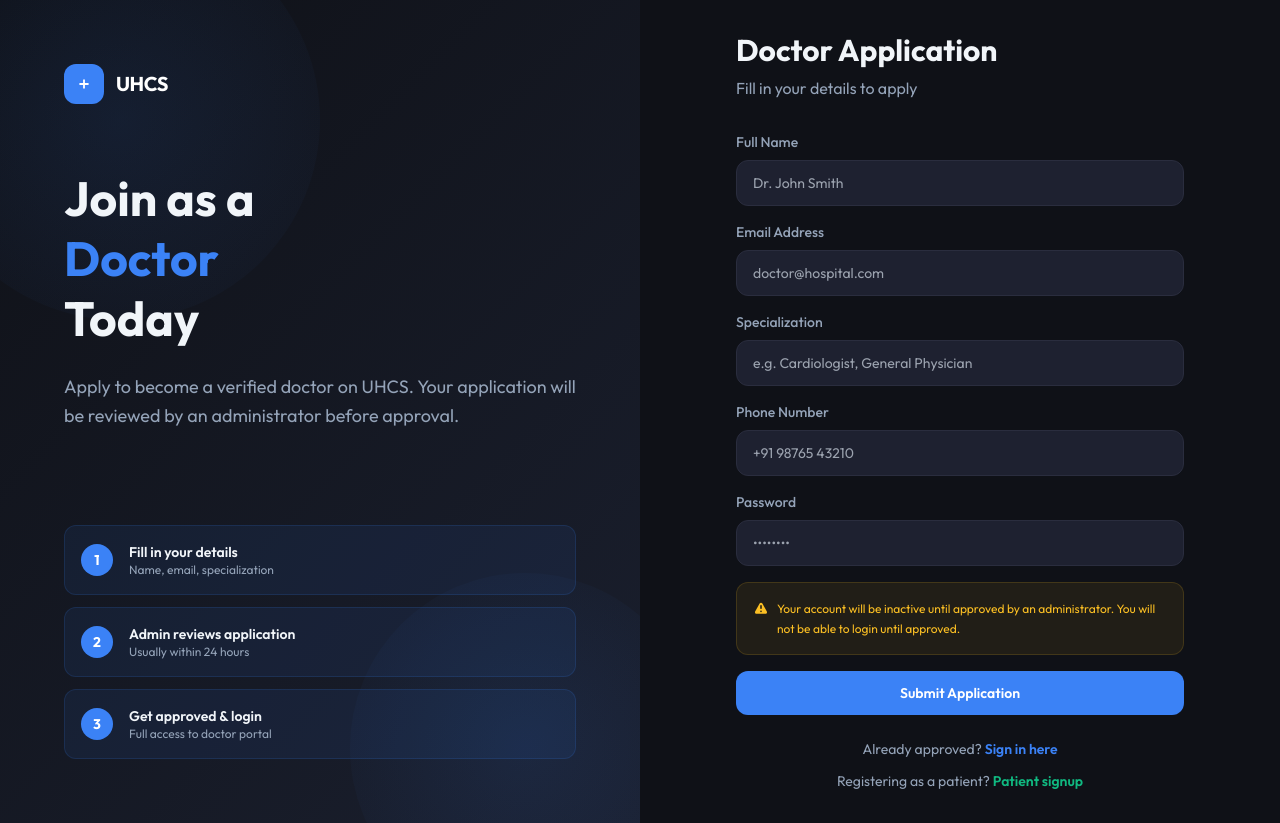
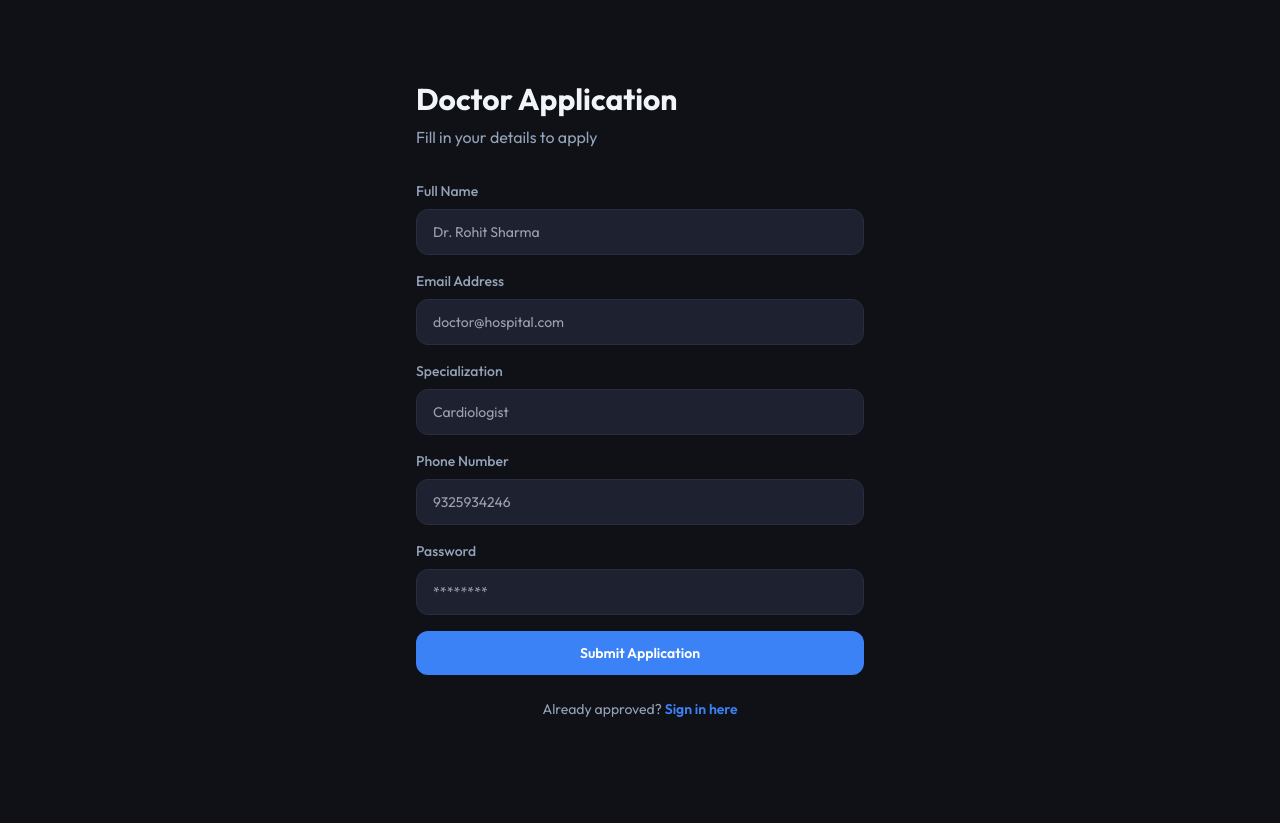
Before and after one commit to Nishikant4246/Unified-Health-Care-System, a React (Vite) app in the folder unified-healthcare-frontend/: page /register-doctor in a window 1280 px wide. After the commit the page ends 800 px from the top, so only its background shows below. Built offline with nearby package versions, Linux system fonts and the light colour scheme.

Commit message:
Updated By N

```diff
--- a/unified-healthcare-frontend/src/pages/auth/Login.jsx
+++ b/unified-healthcare-frontend/src/pages/auth/Login.jsx
@@ -48,7 +48,7 @@ export default function Login() {
 
           <div>
             <h1 className="text-5xl font-bold leading-tight mb-6" style={{ color: '#f1f5f9' }}>
-              N's <br/> Unified <br />
+              Unified <br />
               <span style={{ color: '#10b981' }}>Healthcare</span><br />
               System
             </h1>
--- a/unified-healthcare-frontend/src/pages/auth/Register.jsx
+++ b/unified-healthcare-frontend/src/pages/auth/Register.jsx
@@ -1,16 +1,37 @@
-import { useState, useContext } from "react";
+import { useState } from "react";
 import { Link, useNavigate } from "react-router-dom";
 import api from "../../api/axios";
 
 export default function Register() {
   const navigate = useNavigate();
-  const [form, setForm] = useState({ name: "", email: "", password: "", phone: "" });
+  const [form, setForm] = useState({
+    name: "",
+    email: "",
+    password: "",
+    phone: "",
+  });
   const [error, setError] = useState("");
   const [loading, setLoading] = useState(false);
 
   const handleSubmit = async (e) => {
     e.preventDefault();
     setError("");
+
+    if (form.name.trim().length < 3) {
+      setError("Name must be at least 3 characters");
+      return;
+    }
+
+    if (!/^[0-9]{10}$/.test(form.phone)) {
+      setError("Phone number must be exactly 10 digits");
+      return;
+    }
+
+    if (form.password.length < 6) {
+      setError("Password must be at least 6 characters");
+      return;
+    }
+
     setLoading(true);
     try {
       await api.post("/auth/register", { ...form, role: "patient" });
@@ -23,33 +44,43 @@ export default function Register() {
   };
 
   return (
-    <div className="min-h-screen flex" style={{ background: '#0f1117' }}>
+    <div className="min-h-screen flex" style={{ background: "#0f1117" }}>
       {/* Left Panel */}
-      <div className="hidden lg:flex w-1/2 flex-col justify-between p-16 relative overflow-hidden"
-        style={{ background: 'linear-gradient(135deg, #0f1117 0%, #1a2e1f 100%)' }}>
-        <div className="absolute top-[-80px] left-[-80px] w-[400px] h-[400px] rounded-full opacity-10"
-          style={{ background: 'radial-gradient(circle, #10b981, transparent)' }} />
-        <div className="absolute bottom-[-100px] right-[-60px] w-[350px] h-[350px] rounded-full opacity-10"
-          style={{ background: 'radial-gradient(circle, #10b981, transparent)' }} />
+      <div
+        className="hidden lg:flex w-1/2 flex-col justify-between p-16 relative overflow-hidden"
+        style={{ background: "linear-gradient(135deg, #0f1117 0%, #1a2e1f 100%)" }}
+      >
+        <div
+          className="absolute top-[-80px] left-[-80px] w-[400px] h-[400px] rounded-full opacity-10"
+          style={{ background: "radial-gradient(circle, #10b981, transparent)" }}
+        />
+        <div
+          className="absolute bottom-[-100px] right-[-60px] w-[350px] h-[350px] rounded-full opacity-10"
+          style={{ background: "radial-gradient(circle, #10b981, transparent)" }}
+        />
 
         <div className="relative z-10">
           <div className="flex items-center gap-3 mb-16">
-            <div className="w-10 h-10 rounded-xl flex items-center justify-center"
-              style={{ background: '#10b981' }}>
+            <div
+              className="w-10 h-10 rounded-xl flex items-center justify-center"
+              style={{ background: "#10b981" }}
+            >
               <svg width="22" height="22" fill="none" viewBox="0 0 24 24">
-                <path d="M11 7h2v4h4v2h-4v4h-2v-4H7v-2h4z" fill="white"/>
+                <path d="M11 7h2v4h4v2h-4v4h-2v-4H7v-2h4z" fill="white" />
               </svg>
             </div>
             <span className="text-white font-bold text-xl tracking-tight">UHCS</span>
           </div>
 
           <div>
-            <h1 className="text-5xl font-bold leading-tight mb-6" style={{ color: '#f1f5f9' }}>
-              Join the<br />
-              <span style={{ color: '#10b981' }}>Healthcare</span><br />
+            <h1 className="text-5xl font-bold leading-tight mb-6" style={{ color: "#f1f5f9" }}>
+              Join the
+              <br />
+              <span style={{ color: "#10b981" }}>Healthcare</span>
+              <br />
               Network
             </h1>
-            <p className="text-lg leading-relaxed" style={{ color: '#94a3b8' }}>
+            <p className="text-lg leading-relaxed" style={{ color: "#94a3b8" }}>
               Create your patient account and get instant access to your complete medical history.
             </p>
           </div>
@@ -57,14 +88,22 @@ export default function Register() {
 
         <div className="relative z-10 grid grid-cols-3 gap-4">
           {[
-            { label: 'Free to Join', icon: '🆓' },
-            { label: 'Instant Access', icon: '⚡' },
-            { label: 'Always Private', icon: '🔐' },
+            { label: "Free to Join", icon: "🆓" },
+            { label: "Instant Access", icon: "⚡" },
+            { label: "Always Private", icon: "🔐" },
           ].map((item) => (
-            <div key={item.label} className="p-4 rounded-xl text-center"
-              style={{ background: 'rgba(16,185,129,0.08)', border: '1px solid rgba(16,185,129,0.15)' }}>
+            <div
+              key={item.label}
+              className="p-4 rounded-xl text-center"
+              style={{
+                background: "rgba(16,185,129,0.08)",
+                border: "1px solid rgba(16,185,129,0.15)",
+              }}
+            >
               <div className="text-2xl mb-2">{item.icon}</div>
-              <div className="text-xs font-medium" style={{ color: '#94a3b8' }}>{item.label}</div>
+              <div className="text-xs font-medium" style={{ color: "#94a3b8" }}>
+                {item.label}
+              </div>
             </div>
           ))}
         </div>
@@ -74,41 +113,68 @@ export default function Register() {
       <div className="flex-1 flex items-center justify-center p-8">
         <div className="w-full max-w-md animate-fade-in">
           <div className="mb-8">
-            <h2 className="text-3xl font-bold mb-2" style={{ color: '#f1f5f9' }}>Create Account</h2>
-            <p style={{ color: '#94a3b8' }}>Register as a patient to get started</p>
+            <h2 className="text-3xl font-bold mb-2" style={{ color: "#f1f5f9" }}>
+              Create Account
+            </h2>
+            <p style={{ color: "#94a3b8" }}>Register as a patient to get started</p>
           </div>
 
           {error && (
-            <div className="mb-5 p-4 rounded-xl flex items-center gap-3"
-              style={{ background: 'rgba(239,68,68,0.1)', border: '1px solid rgba(239,68,68,0.2)' }}>
+            <div
+              className="mb-5 p-4 rounded-xl flex items-center gap-3"
+              style={{
+                background: "rgba(239,68,68,0.1)",
+                border: "1px solid rgba(239,68,68,0.2)",
+              }}
+            >
               <svg width="18" height="18" fill="#ef4444" viewBox="0 0 20 20">
-                <path fillRule="evenodd" d="M18 10a8 8 0 11-16 0 8 8 0 0116 0zm-7 4a1 1 0 11-2 0 1 1 0 012 0zm-1-9a1 1 0 00-1 1v4a1 1 0 102 0V6a1 1 0 00-1-1z" clipRule="evenodd"/>
+                <path
+                  fillRule="evenodd"
+                  d="M18 10a8 8 0 11-16 0 8 8 0 0116 0zm-7 4a1 1 0 11-2 0 1 1 0 012 0zm-1-9a1 1 0 00-1 1v4a1 1 0 102 0V6a1 1 0 00-1-1z"
+                  clipRule="evenodd"
+                />
               </svg>
-              <span className="text-sm" style={{ color: '#ef4444' }}>{error}</span>
+              <span className="text-sm" style={{ color: "#ef4444" }}>
+                {error}
+              </span>
             </div>
           )}
 
           <form onSubmit={handleSubmit} className="space-y-4">
             {[
-              { key: 'name', label: 'Full Name', type: 'text', placeholder: 'John Doe' },
-              { key: 'email', label: 'Email Address', type: 'email', placeholder: 'you@example.com' },
-              { key: 'phone', label: 'Phone Number', type: 'text', placeholder: '+91 98765 43210' },
-              { key: 'password', label: 'Password', type: 'password', placeholder: '••••••••' },
-            ].map(field => (
+              { key: "name", label: "Full Name", type: "text", placeholder: "Nishikant Kshirsagar" },
+              { key: "email", label: "Email Address", type: "email", placeholder: "you@example.com" },
+              { key: "phone", label: "Phone Number", type: "tel", placeholder: "9325934246" },
+              { key: "password", label: "Password", type: "password", placeholder: "*******" },
+            ].map((field) => (
               <div key={field.key}>
-                <label className="block text-sm font-medium mb-2" style={{ color: '#94a3b8' }}>
+                <label className="block text-sm font-medium mb-2" style={{ color: "#94a3b8" }}>
                   {field.label}
                 </label>
                 <input
                   type={field.type}
                   value={form[field.key]}
-                  onChange={e => setForm({ ...form, [field.key]: e.target.value })}
+                  onChange={(e) => {
+                    let value = e.target.value;
+
+                    if (field.key === "phone") {
+                      value = value.replace(/\D/g, "").slice(0, 10);
+                    }
+
+                    setForm({ ...form, [field.key]: value });
+                  }}
                   placeholder={field.placeholder}
-                  required={field.key !== 'phone'}
+                  required
+                  minLength={field.key === "name" ? 3 : field.key === "password" ? 6 : undefined}
+                  maxLength={field.key === "phone" ? 10 : undefined}
                   className="w-full px-4 py-3 rounded-xl text-sm outline-none transition-all"
-                  style={{ background: '#1e2130', border: '1px solid #2a2d3e', color: '#f1f5f9' }}
-                  onFocus={e => e.target.style.borderColor = '#10b981'}
-                  onBlur={e => e.target.style.borderColor = '#2a2d3e'}
+                  style={{
+                    background: "#1e2130",
+                    border: "1px solid #2a2d3e",
+                    color: "#f1f5f9",
+                  }}
+                  onFocus={(e) => (e.target.style.borderColor = "#10b981")}
+                  onBlur={(e) => (e.target.style.borderColor = "#2a2d3e")}
                 />
               </div>
             ))}
@@ -117,19 +183,27 @@ export default function Register() {
               type="submit"
               disabled={loading}
               className="w-full py-3 rounded-xl font-semibold text-sm transition-all mt-2"
-              style={{ background: loading ? '#0d9268' : '#10b981', color: 'white', opacity: loading ? 0.8 : 1 }}
+              style={{
+                background: loading ? "#0d9268" : "#10b981",
+                color: "white",
+                opacity: loading ? 0.8 : 1,
+              }}
             >
-              {loading ? 'Creating Account...' : 'Create Account'}
+              {loading ? "Creating Account..." : "Create Account"}
             </button>
           </form>
 
-          <p className="mt-8 text-center text-sm" style={{ color: '#94a3b8' }}>
-            Already have an account?{' '}
-            <Link to="/" className="font-semibold" style={{ color: '#10b981' }}>Sign in</Link>
+          <p className="mt-8 text-center text-sm" style={{ color: "#94a3b8" }}>
+            Already have an account?{" "}
+            <Link to="/" className="font-semibold" style={{ color: "#10b981" }}>
+              Sign in
+            </Link>
           </p>
-          <p className="mt-3 text-center text-sm" style={{ color: '#94a3b8' }}>
-            Are you a doctor?{' '}
-            <Link to="/register-doctor" className="font-semibold" style={{ color: '#10b981' }}>Apply here</Link>
+          <p className="mt-3 text-center text-sm" style={{ color: "#94a3b8" }}>
+            Are you a doctor?{" "}
+            <Link to="/register-doctor" className="font-semibold" style={{ color: "#10b981" }}>
+              Apply here
+            </Link>
           </p>
         </div>
       </div>
--- a/unified-healthcare-frontend/src/pages/auth/RegisterDoctor.jsx
+++ b/unified-healthcare-frontend/src/pages/auth/RegisterDoctor.jsx
@@ -4,9 +4,15 @@ import api from "../../api/axios";
 
 export default function RegisterDoctor() {
   const navigate = useNavigate();
+
   const [form, setForm] = useState({
-    name: "", email: "", password: "", phone: "", specialization: ""
+    name: "",
+    email: "",
+    password: "",
+    phone: "",
+    specialization: ""
   });
+
   const [error, setError] = useState("");
   const [loading, setLoading] = useState(false);
   const [submitted, setSubmitted] = useState(false);
@@ -14,7 +20,29 @@ export default function RegisterDoctor() {
   const handleSubmit = async (e) => {
     e.preventDefault();
     setError("");
+
+    if (form.name.trim().length < 3) {
+      setError("Name must be at least 3 characters");
+      return;
+    }
+
+    if (form.specialization.trim().length < 3) {
+      setError("Please enter a valid specialization");
+      return;
+    }
+
+    if (!/^[0-9]{10}$/.test(form.phone)) {
+      setError("Phone number must be exactly 10 digits");
+      return;
+    }
+
+    if (form.password.length < 6) {
+      setError("Password must be at least 6 characters");
+      return;
+    }
+
     setLoading(true);
+
     try {
       await api.post("/auth/register-doctor", form);
       setSubmitted(true);
@@ -25,12 +53,11 @@ export default function RegisterDoctor() {
     }
   };
 
-  // Success screen
   if (submitted) {
     return (
-      <div className="min-h-screen flex items-center justify-center p-8"
-        style={{ background: '#0f1117' }}>
+      <div className="min-h-screen flex items-center justify-center p-8" style={{ background: '#0f1117' }}>
         <div className="max-w-md w-full text-center animate-fade-in">
+
           <div className="w-20 h-20 rounded-full flex items-center justify-center mx-auto mb-6"
             style={{ background: 'rgba(251,191,36,0.12)', border: '2px solid rgba(251,191,36,0.3)' }}>
             <svg width="36" height="36" fill="none" viewBox="0 0 24 24" stroke="#fbbf24" strokeWidth={2}>
@@ -41,25 +68,16 @@ export default function RegisterDoctor() {
           <h1 className="text-2xl font-bold mb-3" style={{ color: '#f1f5f9' }}>
             Application Submitted!
           </h1>
+
           <p className="text-sm leading-relaxed mb-8" style={{ color: '#94a3b8' }}>
-            Your doctor registration is pending admin approval. You'll be able to log in once an administrator reviews and approves your application.
+            Your doctor registration is pending admin approval.
           </p>
 
-          <div className="p-4 rounded-xl mb-8"
-            style={{ background: 'rgba(251,191,36,0.08)', border: '1px solid rgba(251,191,36,0.2)' }}>
-            <div className="flex items-center gap-2 justify-center">
-              <div className="w-2 h-2 rounded-full animate-pulse" style={{ background: '#fbbf24' }} />
-              <span className="text-sm font-medium" style={{ color: '#fbbf24' }}>
-                Awaiting Admin Approval
-              </span>
-            </div>
-          </div>
-
-          <Link to="/"
-            className="inline-block w-full py-3 rounded-xl font-semibold text-sm text-center transition-all"
+          <Link to="/" className="inline-block w-full py-3 rounded-xl font-semibold text-sm text-center transition-all"
             style={{ background: '#10b981', color: 'white' }}>
             Back to Login
           </Link>
+
         </div>
       </div>
     );
@@ -67,113 +85,65 @@ export default function RegisterDoctor() {
 
   return (
     <div className="min-h-screen flex" style={{ background: '#0f1117' }}>
-      {/* Left Panel */}
-      <div className="hidden lg:flex w-1/2 flex-col justify-between p-16 relative overflow-hidden"
-        style={{ background: 'linear-gradient(135deg, #0f1117 0%, #1a1f2e 100%)' }}>
-        <div className="absolute top-[-80px] left-[-80px] w-[400px] h-[400px] rounded-full opacity-10"
-          style={{ background: 'radial-gradient(circle, #3b82f6, transparent)' }} />
-        <div className="absolute bottom-[-100px] right-[-60px] w-[350px] h-[350px] rounded-full opacity-10"
-          style={{ background: 'radial-gradient(circle, #3b82f6, transparent)' }} />
 
-        <div className="relative z-10">
-          <div className="flex items-center gap-3 mb-16">
-            <div className="w-10 h-10 rounded-xl flex items-center justify-center"
-              style={{ background: '#3b82f6' }}>
-              <svg width="22" height="22" fill="none" viewBox="0 0 24 24">
-                <path d="M11 7h2v4h4v2h-4v4h-2v-4H7v-2h4z" fill="white"/>
-              </svg>
-            </div>
-            <span className="text-white font-bold text-xl tracking-tight">UHCS</span>
-          </div>
-
-          <div>
-            <h1 className="text-5xl font-bold leading-tight mb-6" style={{ color: '#f1f5f9' }}>
-              Join as a<br />
-              <span style={{ color: '#3b82f6' }}>Doctor</span><br />
-              Today
-            </h1>
-            <p className="text-lg leading-relaxed" style={{ color: '#94a3b8' }}>
-              Apply to become a verified doctor on UHCS. Your application will be reviewed by an administrator before approval.
-            </p>
-          </div>
-        </div>
-
-        <div className="relative z-10 space-y-3">
-          {[
-            { step: '1', label: 'Fill in your details', desc: 'Name, email, specialization' },
-            { step: '2', label: 'Admin reviews application', desc: 'Usually within 24 hours' },
-            { step: '3', label: 'Get approved & login', desc: 'Full access to doctor portal' },
-          ].map(item => (
-            <div key={item.step} className="flex items-center gap-4 p-4 rounded-xl"
-              style={{ background: 'rgba(59,130,246,0.08)', border: '1px solid rgba(59,130,246,0.15)' }}>
-              <div className="w-8 h-8 rounded-full flex items-center justify-center text-sm font-bold flex-shrink-0"
-                style={{ background: '#3b82f6', color: 'white' }}>
-                {item.step}
-              </div>
-              <div>
-                <div className="text-sm font-semibold" style={{ color: '#f1f5f9' }}>{item.label}</div>
-                <div className="text-xs" style={{ color: '#94a3b8' }}>{item.desc}</div>
-              </div>
-            </div>
-          ))}
-        </div>
-      </div>
-
-      {/* Right Panel */}
       <div className="flex-1 flex items-center justify-center p-8">
         <div className="w-full max-w-md animate-fade-in">
+
           <div className="mb-8">
-            <h2 className="text-3xl font-bold mb-2" style={{ color: '#f1f5f9' }}>Doctor Application</h2>
-            <p style={{ color: '#94a3b8' }}>Fill in your details to apply</p>
+            <h2 className="text-3xl font-bold mb-2" style={{ color: '#f1f5f9' }}>
+              Doctor Application
+            </h2>
+            <p style={{ color: '#94a3b8' }}>
+              Fill in your details to apply
+            </p>
           </div>
 
           {error && (
             <div className="mb-5 p-4 rounded-xl flex items-center gap-3"
               style={{ background: 'rgba(239,68,68,0.1)', border: '1px solid rgba(239,68,68,0.2)' }}>
-              <svg width="18" height="18" fill="#ef4444" viewBox="0 0 20 20">
-                <path fillRule="evenodd" d="M18 10a8 8 0 11-16 0 8 8 0 0116 0zm-7 4a1 1 0 11-2 0 1 1 0 012 0zm-1-9a1 1 0 00-1 1v4a1 1 0 102 0V6a1 1 0 00-1-1z" clipRule="evenodd"/>
-              </svg>
               <span className="text-sm" style={{ color: '#ef4444' }}>{error}</span>
             </div>
           )}
 
           <form onSubmit={handleSubmit} className="space-y-4">
+
             {[
-              { key: 'name', label: 'Full Name', type: 'text', placeholder: 'Dr. John Smith' },
+              { key: 'name', label: 'Full Name', type: 'text', placeholder: 'Dr. Rohit Sharma' },
               { key: 'email', label: 'Email Address', type: 'email', placeholder: 'doctor@hospital.com' },
-              { key: 'specialization', label: 'Specialization', type: 'text', placeholder: 'e.g. Cardiologist, General Physician' },
-              { key: 'phone', label: 'Phone Number', type: 'text', placeholder: '+91 98765 43210' },
-              { key: 'password', label: 'Password', type: 'password', placeholder: '••••••••' },
+              { key: 'specialization', label: 'Specialization', type: 'text', placeholder: 'Cardiologist' },
+              { key: 'phone', label: 'Phone Number', type: 'tel', placeholder: '9325934246' },
+              { key: 'password', label: 'Password', type: 'password', placeholder: '********' },
             ].map(field => (
               <div key={field.key}>
+
                 <label className="block text-sm font-medium mb-2" style={{ color: '#94a3b8' }}>
                   {field.label}
                 </label>
+
                 <input
                   type={field.type}
                   value={form[field.key]}
-                  onChange={e => setForm({ ...form, [field.key]: e.target.value })}
+                  onChange={(e) => {
+
+                    let value = e.target.value;
+
+                    if (field.key === "phone") {
+                      value = value.replace(/\D/g, "").slice(0, 10);
+                    }
+
+                    setForm({ ...form, [field.key]: value });
+
+                  }}
                   placeholder={field.placeholder}
                   required
+                  minLength={field.key === "name" ? 3 : field.key === "password" ? 6 : field.key === "specialization" ? 3 : undefined}
+                  maxLength={field.key === "phone" ? 10 : undefined}
                   className="w-full px-4 py-3 rounded-xl text-sm outline-none transition-all"
                   style={{ background: '#1e2130', border: '1px solid #2a2d3e', color: '#f1f5f9' }}
-                  onFocus={e => e.target.style.borderColor = '#3b82f6'}
-                  onBlur={e => e.target.style.borderColor = '#2a2d3e'}
                 />
+
               </div>
             ))}
-
-            <div className="p-4 rounded-xl mt-2"
-              style={{ background: 'rgba(251,191,36,0.08)', border: '1px solid rgba(251,191,36,0.15)' }}>
-              <div className="flex items-start gap-2">
-                <svg width="16" height="16" fill="#fbbf24" viewBox="0 0 20 20" className="flex-shrink-0 mt-0.5">
-                  <path fillRule="evenodd" d="M8.257 3.099c.765-1.36 2.722-1.36 3.486 0l5.58 9.92c.75 1.334-.213 2.98-1.742 2.98H4.42c-1.53 0-2.493-1.646-1.743-2.98l5.58-9.92zM11 13a1 1 0 11-2 0 1 1 0 012 0zm-1-8a1 1 0 00-1 1v3a1 1 0 002 0V6a1 1 0 00-1-1z" clipRule="evenodd"/>
-                </svg>
-                <p className="text-xs leading-relaxed" style={{ color: '#fbbf24' }}>
-                  Your account will be inactive until approved by an administrator. You will not be able to login until approved.
-                </p>
-              </div>
-            </div>
 
             <button
               type="submit"
@@ -183,18 +153,16 @@ export default function RegisterDoctor() {
             >
               {loading ? 'Submitting Application...' : 'Submit Application'}
             </button>
+
           </form>
 
           <p className="mt-6 text-center text-sm" style={{ color: '#94a3b8' }}>
-            Already approved?{' '}
-            <Link to="/" className="font-semibold" style={{ color: '#3b82f6' }}>Sign in here</Link>
+            Already approved? <Link to="/" className="font-semibold" style={{ color: '#3b82f6' }}>Sign in here</Link>
           </p>
-          <p className="mt-3 text-center text-sm" style={{ color: '#94a3b8' }}>
-            Registering as a patient?{' '}
-            <Link to="/register" className="font-semibold" style={{ color: '#10b981' }}>Patient signup</Link>
-          </p>
+
         </div>
       </div>
+
     </div>
   );
 }
```
Also changed, not shown: 1 other file (tests, documents, lock files or other folders).
